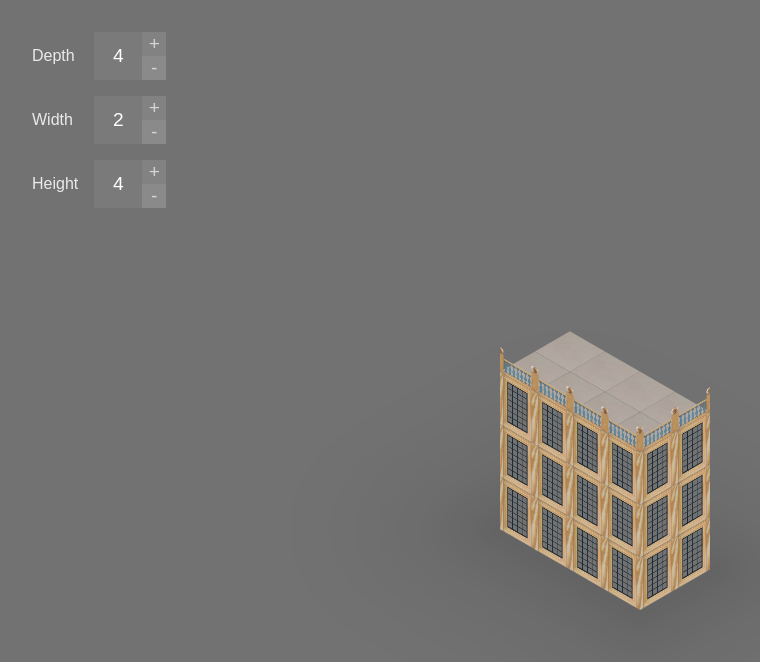
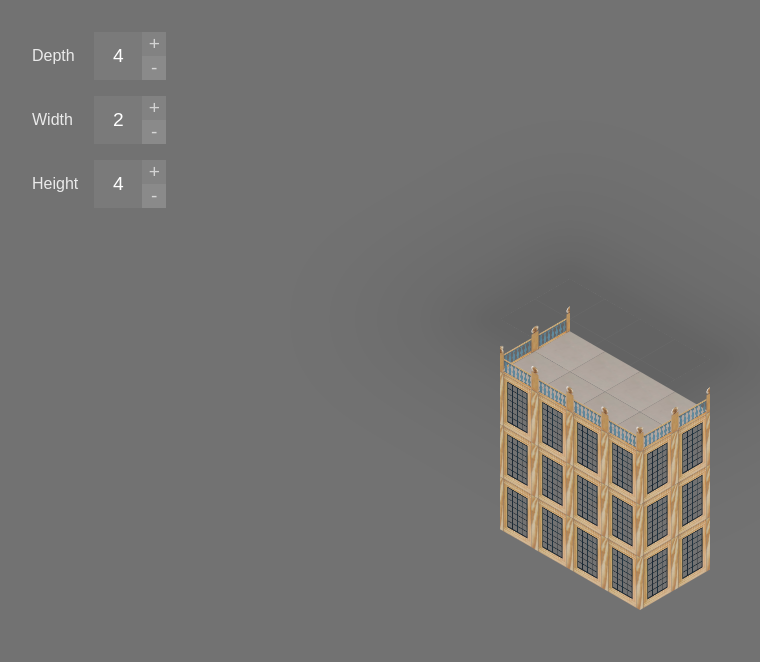
Before and after one commit to a-caron/vue-isometric-generator, a Vue app: page / in a window 1280 px wide. Shown: the top 662 px of the page, without its empty margins (0-760 px from the left). Built offline with nearby package versions, Linux system fonts and the light colour scheme.

Commit message:
Add back wall

```diff
--- a/src/App.vue
+++ b/src/App.vue
@@ -31,7 +31,7 @@
 
   <main>
     <div class="box">
-      <div class="box-side" v-for="face in structure" :class="face.side" :key="face.side" :style="'grid-template-columns: repeat('+face.cols+', 1fr);' + (face.side === 'shadow' ? 'bottom: calc(var(--block-height) * ' + -houseHeight + ')' : '')">
+      <div class="box-side" v-for="face in structure" :class="face.side" :key="face.side" :style="face.style">
         <div class="box-block" v-for="(block, index) in face.count" :key="index" :class="{ 'last': face.count - index > face.count - face.cols }">
           <div v-if="face.side !== 'top' && face.side !== 'shadow'" class="box-block-col right"/>
           <div v-if="face.side !== 'top' && face.side !== 'shadow'" class="box-block-face"/>
@@ -54,19 +54,31 @@
     return [
       {
         side: 'left', cols: houseDepth.value,
-        count: houseDepth.value * houseHeight.value
+        count: houseDepth.value * houseHeight.value,
+        style: 'grid-template-columns: repeat('+houseDepth.value+', 1fr);'
       },
       {
         side: 'front', cols: houseWidth.value,
-        count: houseWidth.value * houseHeight.value
+        count: houseWidth.value * houseHeight.value,
+        style: 'grid-template-columns: repeat('+houseWidth.value+', 1fr);'
+      },
+      {
+        side: 'back', cols: houseWidth.value,
+        count: houseWidth.value * houseHeight.value,
+        style: 'grid-template-columns: repeat('+houseWidth.value+', 1fr);'
+             + 'left: calc(' + -houseDepth.value + ' * var(--block-width) - var(--grid-border-width));'
+             + 'transform-origin: calc(' + -houseDepth.value + ' * var(--block-width)) 0;'
       },
       {
         side: 'top', cols: houseDepth.value,
-        count: houseDepth.value * houseWidth.value
+        count: houseDepth.value * houseWidth.value,
+        style: 'grid-template-columns: repeat('+houseDepth.value+', 1fr);'
       },
       {
         side: 'shadow', cols: houseDepth.value,
-        count: houseDepth.value * houseWidth.value
+        count: houseDepth.value * houseWidth.value,
+        style: 'grid-template-columns: repeat('+houseDepth.value+', 1fr);'
+             + 'bottom: calc(var(--block-height) * ' + -houseHeight + ')'
       }
     ]
   })
@@ -222,11 +234,15 @@
         skew(0deg,30deg);
       }
 
-      &.front {
+      &.front, &.back {
         left: calc(50% - var(--grid-border-width));
         transform-origin: 0 0;
         transform: perspective(700px)
         skew(0deg,-30deg);
+      }
+
+      &.back {
+        z-index: -1;
       }
 
       &.top, &.shadow {
@@ -256,7 +272,7 @@
       position: relative;
       background-color: $background-color;
 
-      .left &, .front & {
+      .left &, .front &, .back & {
         display: flex;
       }
 
@@ -270,7 +286,7 @@
       }
 
       .shadow & {
-        background-color: black;
+        background-color: black !important;
       }
 
       &.last {
```
